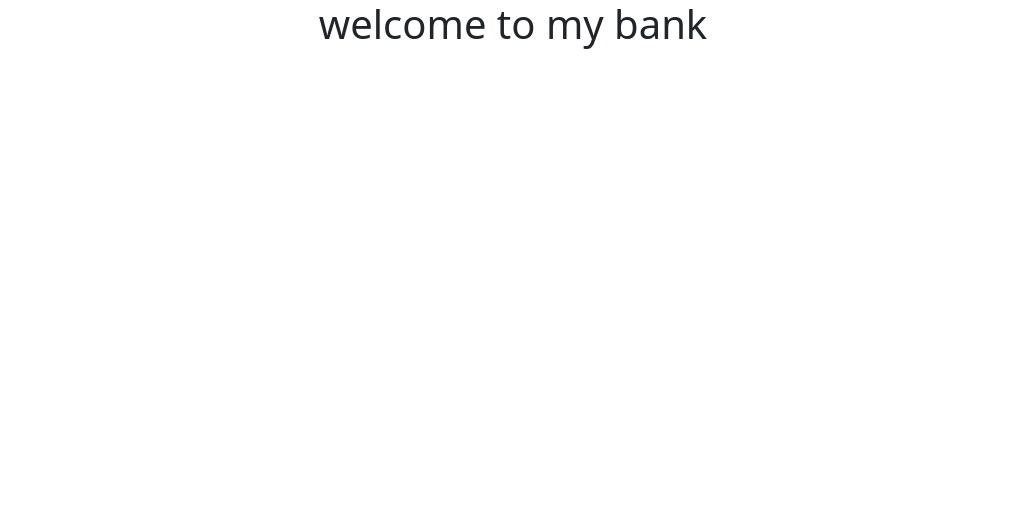
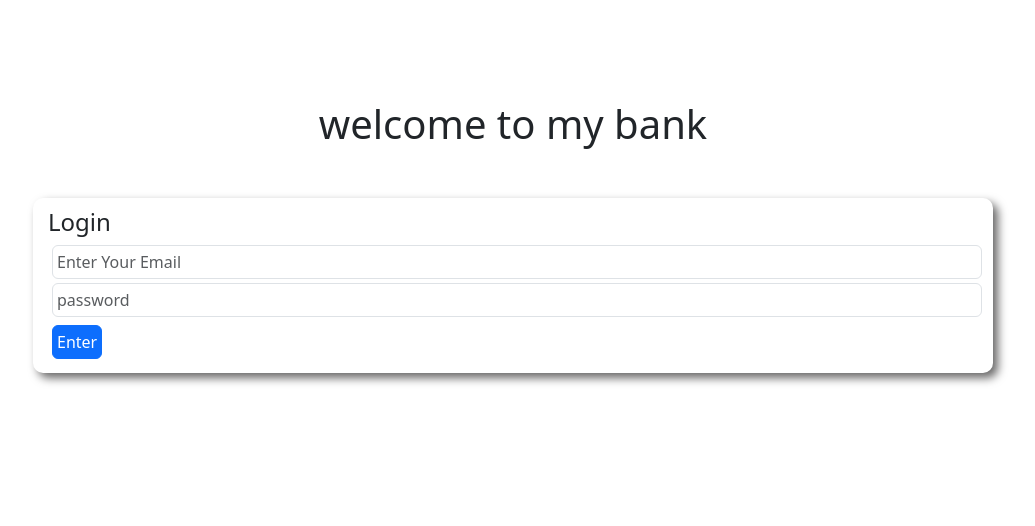
Before and after one commit to mdporoshhossain/mybank, a plain HTML site: page index.html in a window 1280 px wide. Shown: the whole page, without its empty margins (127-1162 px from the left). Drawn offline with nearby package versions, Linux system fonts and the light colour scheme.

Commit message:
login page

```diff
--- a/index.html
+++ b/index.html
@@ -11,8 +11,28 @@
 </head>
 <body>
 
+   <div id="login_area">
    <h1 class="text-center">welcome to my bank</h1>
+   <div class="submit_area">
+    <form action="#">
+            <h4>Login</h4>
+        <input class="form-control p-1 m-1 " required type="email" name="email" placeholder="Enter Your Email">
+        <input class="form-control p-1 m-1 " required type="password" name="password" placeholder="password">
+        <button id="loginBtn" class="p-1 m-1 btn btn-primary">Enter</button>
+    </form>
+   </div>
 
-<script src="https://cdn.jsdelivr.net/npm/bootstrap@5.3.7/dist/js/bootstrap.bundle.min.js" integrity="sha384-ndDqU0Gzau9qJ1lfW4pNLlhNTkCfHzAVBReH9diLvGRem5+R9g2FzA8ZGN954O5Q" crossorigin="anonymous"></script>
+   </div>
+
+
+    <script>
+        const jsLoginBtn = document.getElementById("loginBtn");
+            jsLoginBtn.addEventListener('click' , function(e){
+                const loginAriaJs = document.getElementById("login_area");
+                loginAriaJs.style.display = 'none';
+            });
+    </script>
+
+<!-- <script src="https://cdn.jsdelivr.net/npm/bootstrap@5.3.7/dist/js/bootstrap.bundle.min.js" integrity="sha384-ndDqU0Gzau9qJ1lfW4pNLlhNTkCfHzAVBReH9diLvGRem5+R9g2FzA8ZGN954O5Q" crossorigin="anonymous"></script> -->
 </body>
 </html>
--- a/style.css
+++ b/style.css
@@ -2,4 +2,18 @@ body{
     margin: 0;
     padding: 0;
     box-sizing: border-box;
+
 }
+/* common css */
+#login_area{
+padding: 100px 0px;
+}
+.submit_area{
+    width: 75%;
+    margin: 50px auto;
+    padding: 10px 15px;
+    border-radius: 10px;
+    box-shadow: 5px 5px 10px 0px #686767;}
+/* .submit_area form{
+   border-radius: 10px;
+} */
```
